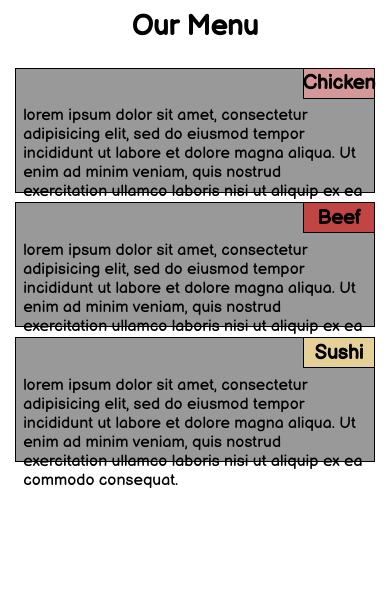
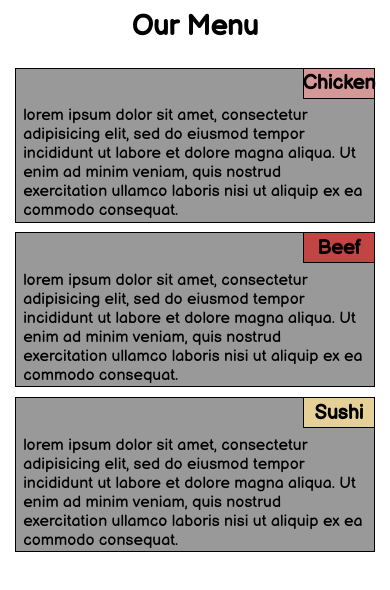
Before and after one commit to LaikaMirklis/coursera-tasks, a plain HTML site: page module2-solution/index.html in a window 390 px wide. Drawn offline with Linux system fonts and the light colour scheme.

Commit message:
Update styles.css

```diff
--- a/module2-solution/css/styles.css
+++ b/module2-solution/css/styles.css
@@ -107,7 +107,7 @@ p {
 
 
 /********** Mobile view **********/
-@media (max-width: 767px) {
+@media  (min-width: 483px) and  (max-width: 767px) {
   .col-mv-1, .col-mv-2, .col-mv-3, .col-mv-4, .col-mv-5, .col-mv-6, .col-mv-7, .col-mv-8, .col-mv-9, .col-mv-10, .col-mv-11, .col-mv-12 {
     float: left;
   }
@@ -124,7 +124,7 @@ p {
 }
 
 /********** Small mobile view **********/
-@media  (min-width: 483px) and  (max-width: 767px) {
+@media  (max-width: 482px) {
   .col-mv-1, .col-mv-2, .col-mv-3, .col-mv-4, .col-mv-5, .col-mv-6, .col-mv-7, .col-mv-8, .col-mv-9, .col-mv-10, .col-mv-11, .col-mv-12 {
     float: left;
   }
@@ -136,6 +136,6 @@ p {
     width: 20%;
   }
   .dish_block {
-    height: 150px;
+    height: 155px;
   }
 }
```
